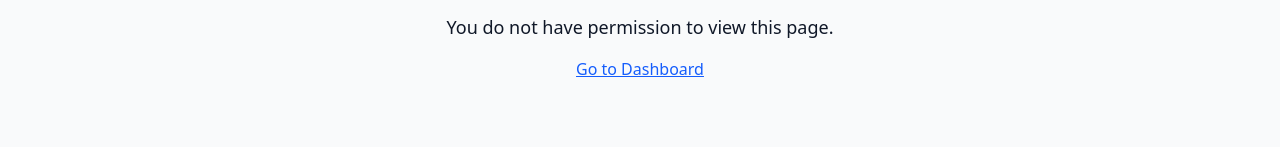
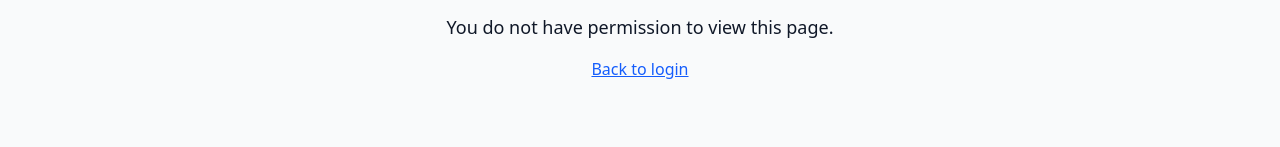
Before and after one commit to andersongames/auth-react, a React (Vite) app: page /unauthorized in a window 1280 px wide. Shown: the part 385-532 px from the top of the page. Built offline with nearby package versions, Linux system fonts and the light colour scheme.

Commit message:
test: added unauthorized page e2e tests

```diff
--- a/src/pages/Unauthorized.tsx
+++ b/src/pages/Unauthorized.tsx
@@ -1,9 +1,12 @@
 import { useLocation } from "react-router-dom";
 import Link from "../components/Link";
+import { useAuth } from "../context/AuthContext";
 
 export default function Unauthorized() {
   const location = useLocation();
   const requiredRole = location.state?.required;
+  const { user } = useAuth();
+  const redirectPath = user ? "/dashboard" : "/login";
 
   return (
     <div className="min-h-[calc(100vh-var(--layout-offset))] flex items-center justify-center">
@@ -19,8 +22,8 @@ export default function Unauthorized() {
           </p>
         )}
 
-        <Link to="/dashboard">
-          Go to Dashboard
+        <Link to={redirectPath}>
+          {user ? "Back to dashboard" : "Back to login"}
         </Link>
       </div>
     </div>
```
Also changed, not shown: 3 other files (tests, documents, lock files or other folders).
